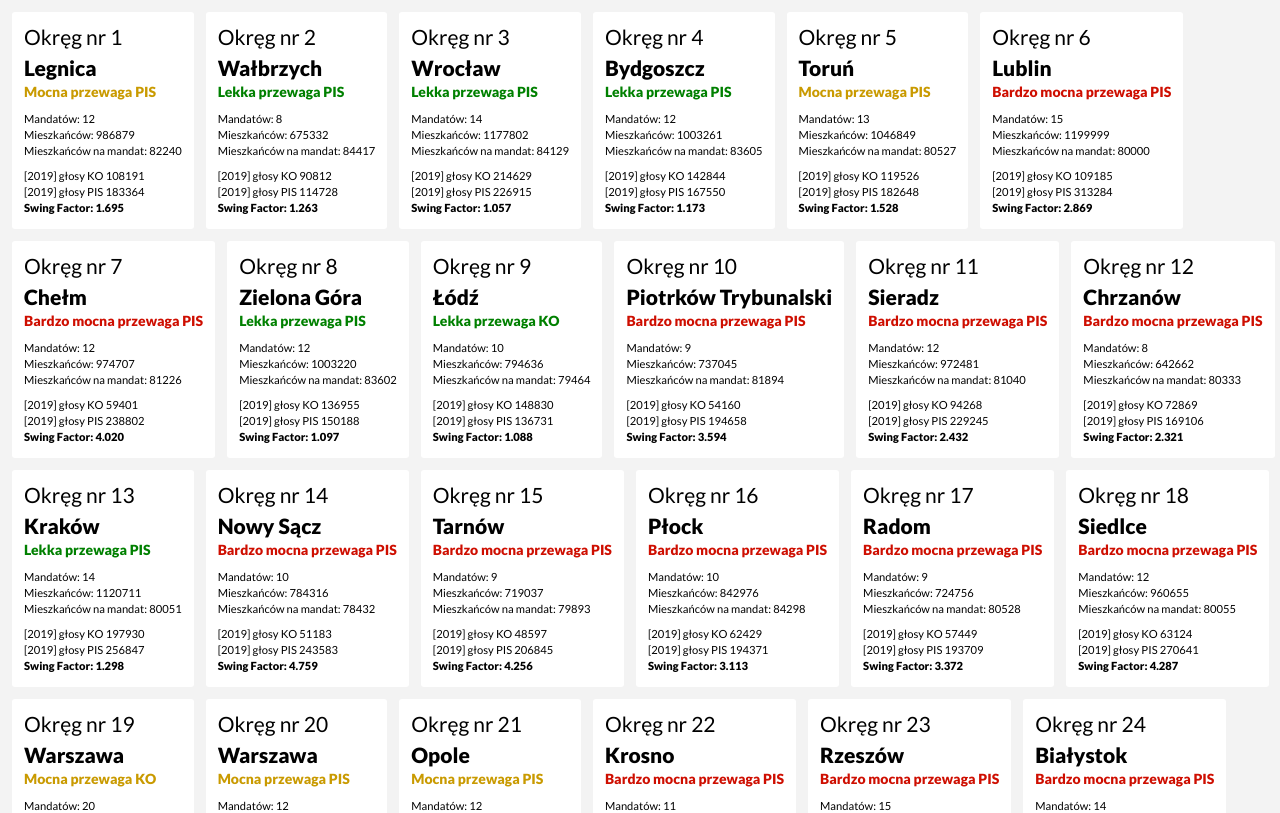
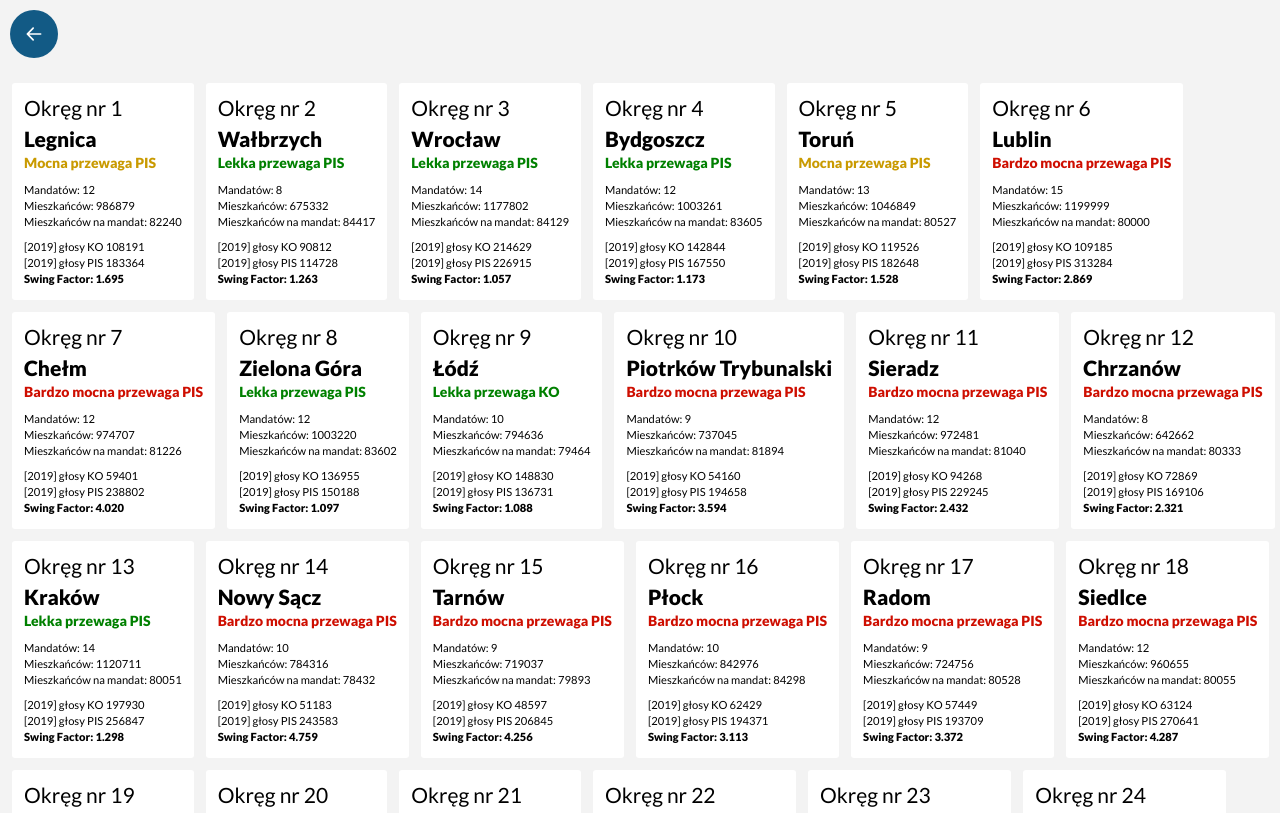
Before and after one commit to Adborowski/voter-trip, a Next.js app: page /list in a window 1280 px wide. Shown: the top 813 px of the page. Built offline with nearby package versions, Linux system fonts and the light colour scheme.

Commit message:
refined styling

```diff
--- a/src/components/map/map-node.module.css
+++ b/src/components/map/map-node.module.css
@@ -53,10 +53,11 @@
 }
 
 .selectedNode {
-   background-color: yellow;
+   background-color: var(--highlight-1);
    opacity: 1;
 }
 
 .selectedNode .numberWrapper {
-   background-color: rgb(172, 126, 0);
+   background-color: var(--highlight-2);
+   color: black;
 }
--- /dev/null
+++ b/src/components/navbar/home-button.tsx
@@ -0,0 +1,20 @@
+import { useRouter } from 'next/router'
+import styles from './navbar.module.css'
+
+// standalone home button on a bar
+// moves layout
+
+const HomeButton = () => {
+   const router = useRouter()
+   return (
+      <div className={styles.homeButtonBar}>
+         <button
+            onClick={() => {
+               router.push('/')
+            }}
+         ></button>
+      </div>
+   )
+}
+
+export default HomeButton
--- a/src/components/navbar/navbar.module.css
+++ b/src/components/navbar/navbar.module.css
@@ -6,7 +6,6 @@
    z-index: 5;
    border-radius: 3px;
    box-shadow: var(--shadow-1);
-   opacity: 0.9;
    display: grid;
    /* grid-template-columns: 3fr 1fr; */
 }
@@ -26,25 +25,43 @@
 
 .navbar section.controls {
    position: absolute;
-   top: 0;
-   right: -116px;
+   top: 54px;
+   left: 0;
    height: 100%;
    width: auto;
-   margin-left: 60px;
 }
 
 .navbar section.controls button {
-   background-color: white;
+   background-color: var(--shadow-1);
    display: flex;
-   padding: 0px 12px;
+   padding: 6px 18px;
    flex-direction: column;
    justify-content: center;
    height: 100%;
    cursor: pointer;
-   border-radius: 3px;
+   border-radius: 100px;
 }
 
 .navbar section.controls button span {
+   color: white;
    display: block;
    border: 1px;
+   font-weight: 700;
 }
+
+.homeButtonBar {
+   padding: 10px;
+   display: block;
+}
+
+.homeButtonBar button {
+   cursor: pointer;
+   border-radius: 100px;
+   width: 48px;
+   height: 48px;
+   background-color: var(--shadow-1);
+   background-image: url('/arrow-left-back.svg');
+   background-size: 20px;
+   background-position: center;
+   background-repeat: no-repeat;
+}
--- a/src/pages/list.tsx
+++ b/src/pages/list.tsx
@@ -1,5 +1,5 @@
 import CircuitCard from '@/components/list/circuit-card'
-import CircuitList from '@/components/list/circuit-list'
+import HomeButton from '@/components/navbar/home-button'
 import { useEffect, useState } from 'react'
 
 const ListaOkregow = (props: any) => {
@@ -16,7 +16,12 @@
          })
    }, [])
 
-   return <>{circuits && circuits.map((circuit) => <CircuitCard circuit={circuit} />)}</>
+   return (
+      <>
+         <HomeButton />
+         {circuits && circuits.map((circuit) => <CircuitCard circuit={circuit} />)}
+      </>
+   )
 }
 
 export default ListaOkregow
--- a/src/styles/globals.css
+++ b/src/styles/globals.css
@@ -18,7 +18,8 @@
 
 :root {
    --shadow-1: rgb(0, 75, 126);
-   --highlight-1: rgb(98, 255, 93);
+   --highlight-1: rgb(255, 208, 0);
+   --highlight-2: rgb(255, 228, 106);
    --shadow-1: #125a85;
 }
 
@@ -30,11 +31,11 @@
    padding: 12px 18px;
    display: block;
    margin: 12px;
-   font-size: 1.25em;
-   font-weight: 600;
+   font-size: 1rem;
+   font-weight: 800;
    border-radius: 100px;
-   background-color: var(--shadow-1);
-   color: white;
+   background-color: var(--highlight-1);
+   color: black;
    cursor: pointer;
 }
 
```
Also changed, not shown: public/arrow-left-back.svg (added).
